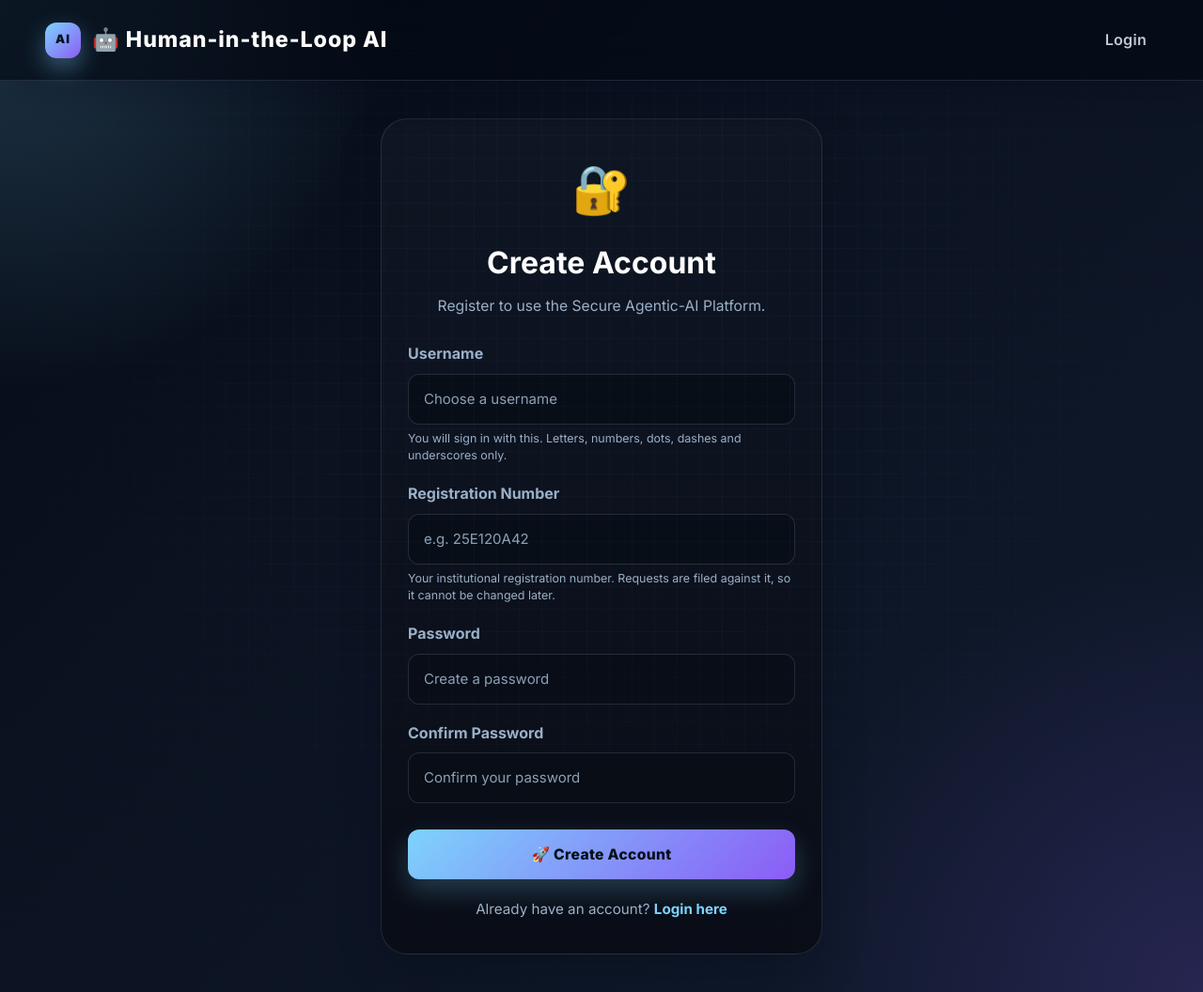
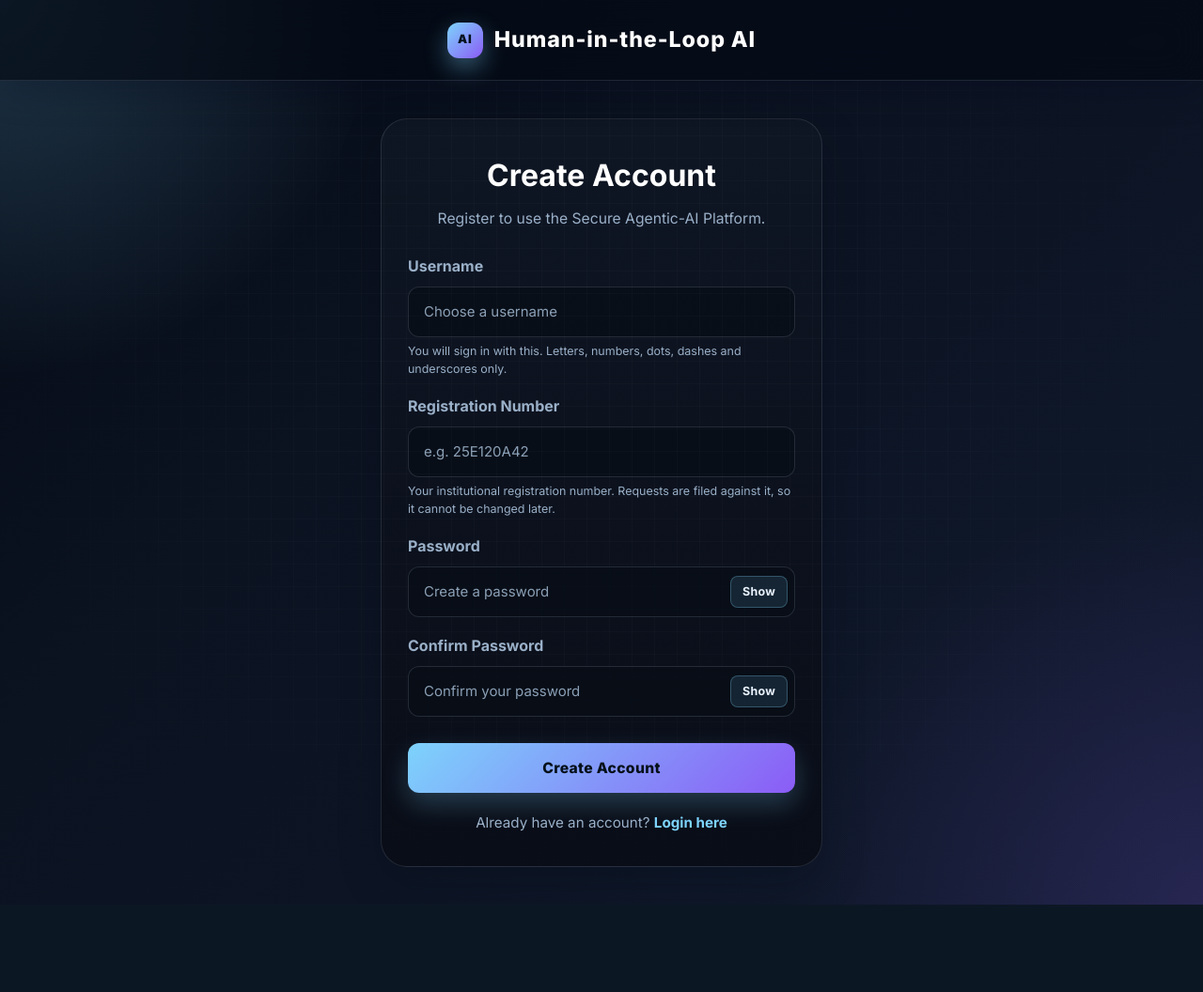
Before and after one commit to ZESCHO/Hackathon-project-2026, a Flask app: page /register in a window 1280 px wide. Shown: the whole page at 94% size. After the commit the page ends 963 px from the top, so only its background shows below. Run offline with Flask 3, Linux system fonts and the light colour scheme.

Commit message:
Add show/hide password, and tidy the auth pages
- Show/Hide toggle on every password field, on both pages. It starts
  hidden and resets on submit, so a password is never left revealed on
  screen. The button is type="button" so it cannot submit the form,
  carries aria-pressed for screen readers, and returns focus to the
  field so the caret is not lost. Lives in static/auth.js, which is
  loaded only by these two pages.
- Remove the key, padlock, rocket and robot emoji. They decorated
  without saying anything.
- Centre the wordmark on signed-out pages. With no navigation left,
  space-between pushed it against the left edge.
- Remove the Login link from the register page's top right; the card
  already links to it.

The password inputs are now wrapped in .password-field to position the
toggle, with right padding so a long password does not run underneath
it. Login and registration re-tested end to end after the restructure.

Co-Authored-By: Claude Opus 5 <noreply@anthropic.com>

```diff
--- /dev/null
+++ b/Src/static/auth.js
@@ -0,0 +1,47 @@
+// ============================================
+// SHOW / HIDE PASSWORD
+// ============================================
+//
+// Each password field is wrapped in .password-field with a button
+// carrying data-target="<input id>". Revealing a password is a
+// deliberate act, so it starts hidden and never persists: navigating
+// away and back shows it masked again.
+
+document.addEventListener('DOMContentLoaded', function () {
+
+    const toggles = document.querySelectorAll('.password-toggle');
+
+    toggles.forEach(function (toggle) {
+
+        const field = document.getElementById(toggle.dataset.target);
+
+        if (!field) return;
+
+        toggle.addEventListener('click', function () {
+
+            const revealed = field.type === 'text';
+
+            field.type = revealed ? 'password' : 'text';
+
+            toggle.textContent = revealed ? 'Show' : 'Hide';
+            toggle.setAttribute(
+                'aria-label',
+                revealed ? 'Show password' : 'Hide password'
+            );
+            toggle.setAttribute('aria-pressed', String(!revealed));
+
+            // Keep the caret where the user left it.
+            field.focus();
+        });
+    });
+
+    // Never leave a password on screen after the form is submitted.
+    document.querySelectorAll('form').forEach(function (form) {
+        form.addEventListener('submit', function () {
+            toggles.forEach(function (toggle) {
+                const field = document.getElementById(toggle.dataset.target);
+                if (field) field.type = 'password';
+            });
+        });
+    });
+});
--- a/Src/static/style.css
+++ b/Src/static/style.css
@@ -1607,3 +1607,57 @@ html[data-theme="light"] .empty-state {
     line-height: 1.5;
     color: var(--muted);
 }
+
+/* =========================================================
+   AUTH PAGES
+   ========================================================= */
+
+/* Signed-out pages carry no navigation, so the wordmark is centred
+   rather than pushed to one side by a nav that is not there. */
+.navbar.navbar-auth {
+    justify-content: center !important;
+}
+
+/* Show / hide password */
+.password-field {
+    position: relative;
+    display: block;
+}
+
+.password-field input {
+    width: 100%;
+    /* Room for the toggle, so a long password never runs under it. */
+    padding-right: 76px !important;
+}
+
+.password-toggle {
+    position: absolute;
+    top: 50%;
+    right: 8px;
+    transform: translateY(-50%);
+    padding: 6px 12px !important;
+    min-width: 60px;
+    border-radius: 8px !important;
+    background: rgba(125, 211, 252, 0.12) !important;
+    color: var(--text) !important;
+    border: 1px solid rgba(125, 211, 252, 0.28) !important;
+    font-size: 0.78rem !important;
+    font-weight: 700 !important;
+    letter-spacing: 0.03em;
+    cursor: pointer;
+    box-shadow: none !important;
+}
+
+.password-toggle:hover {
+    background: rgba(125, 211, 252, 0.2) !important;
+}
+
+.password-toggle:focus-visible {
+    outline: 2px solid var(--primary);
+    outline-offset: 2px;
+}
+
+html[data-theme="light"] .password-toggle {
+    background: rgba(0, 102, 204, 0.08) !important;
+    border-color: rgba(0, 102, 204, 0.25) !important;
+}
--- a/Src/templates/register.html
+++ b/Src/templates/register.html
@@ -119,15 +119,11 @@
 
 <body>
 
-<header class="navbar">
+<header class="navbar navbar-auth">
 
     <div class="logo">
-        🤖 Human-in-the-Loop AI
+        Human-in-the-Loop AI
     </div>
-
-    <nav>
-        <a href="/login">Login</a>
-    </nav>
 
 </header>
 
@@ -135,10 +131,6 @@
 <main class="auth-container">
 
     <section class="auth-card">
-
-        <div class="auth-icon">
-            🔐
-        </div>
 
         <h1>
             Create Account
@@ -224,15 +216,27 @@
                     Password
                 </label>
 
+                <div class="password-field">
+
                     <input
                         type="password"
                         id="password"
                         name="password"
+                        autocomplete="new-password"
+                        minlength="8"
                         placeholder="Create a password"
-                    minlength="8"
-                    autocomplete="new-password"
                         required
                     >
+
+                    <button
+                        type="button"
+                        class="password-toggle"
+                        data-target="password"
+                        aria-label="Show password"
+                        aria-pressed="false"
+                    >Show</button>
+
+                </div>
 
             </div>
 
@@ -243,15 +247,27 @@
                     Confirm Password
                 </label>
 
+                <div class="password-field">
+
                     <input
                         type="password"
                         id="confirm_password"
                         name="confirm_password"
+                        autocomplete="new-password"
+                        minlength="8"
                         placeholder="Confirm your password"
-                    minlength="8"
-                    autocomplete="new-password"
                         required
                     >
+
+                    <button
+                        type="button"
+                        class="password-toggle"
+                        data-target="confirm_password"
+                        aria-label="Show password"
+                        aria-pressed="false"
+                    >Show</button>
+
+                </div>
 
             </div>
 
@@ -260,7 +276,7 @@
                 type="submit"
                 class="auth-button"
             >
-                🚀 Create Account
+                Create Account
             </button>
 
         </form>
@@ -281,5 +297,6 @@
 </main>
 
 
+    <script src="{{ url_for('static', filename='auth.js') }}"></script>
 </body>
 </html>
```
Also changed, not shown: Src/templates/login.html (+16 -7 lines). Lines whose indentation alone changed are shown as unchanged.
